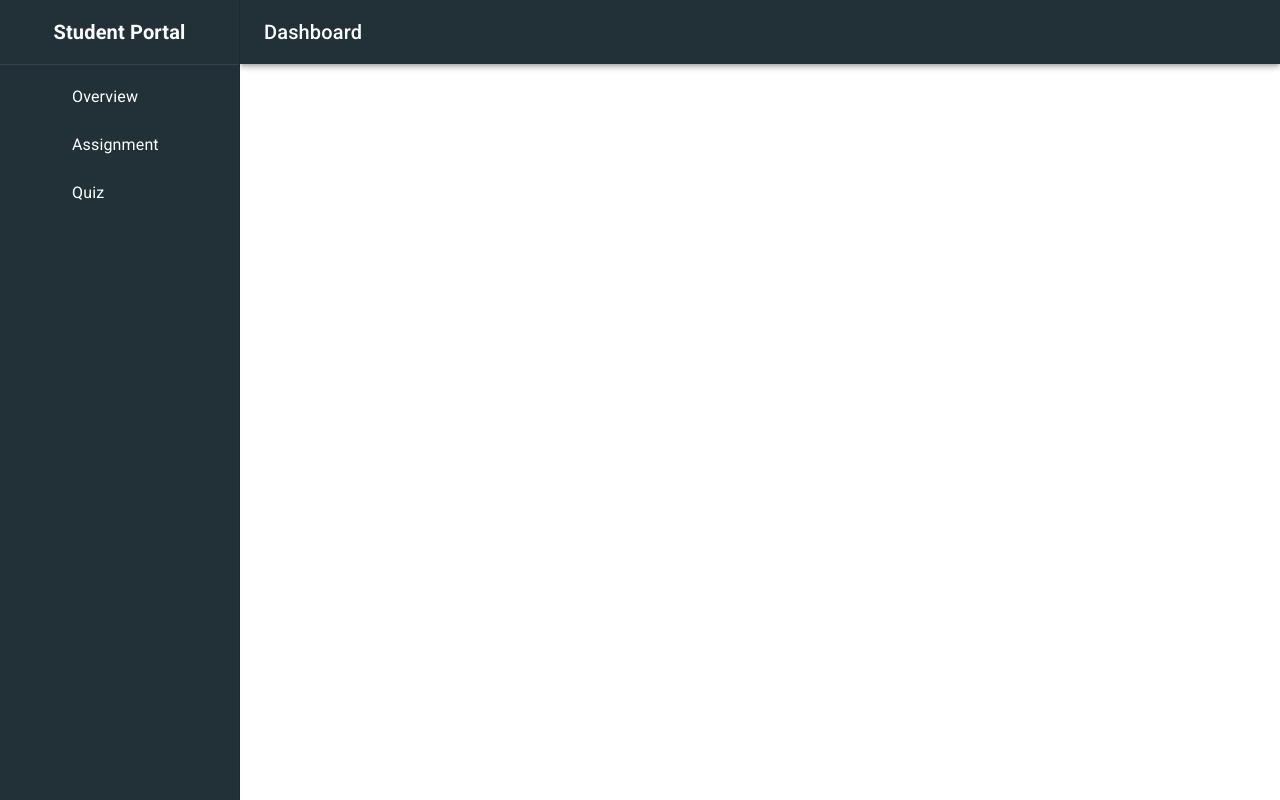
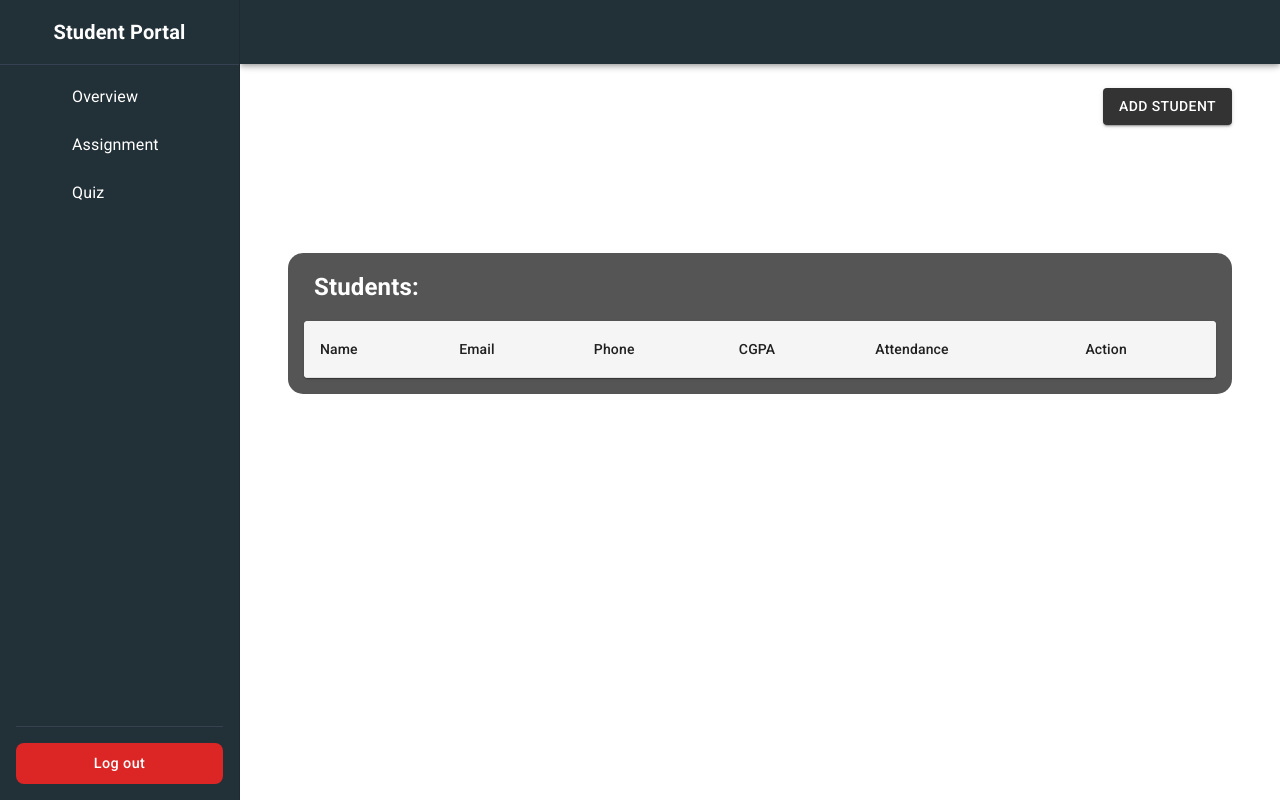
Before and after one commit to msaad973/Student-Management-System, a React (Vite) app: page / in a window 1280 px wide. Built offline with nearby package versions, Linux system fonts and the light colour scheme; some icons are missing.

Commit message:
Add a layout wrapper in the dashboard

```diff
--- a/src/App.jsx
+++ b/src/App.jsx
@@ -12,36 +12,33 @@ import { BrowserRouter, Routes, Route, useLocation } from 'react-router-dom';
 import { Provider } from 'react-redux';
 import store from './redux/store';
 import ResponsiveDrawer from './components/sideBar';
-import { Box, Toolbar } from '@mui/material';
-
-const drawerWidth = 240;
 
 function AppContent() {
   const location = useLocation();
   const showSidebar = !['/signup', '/login'].includes(location.pathname);
 
   return (
-    <Box sx={{ display: 'flex', minHeight: '100vh' }}>
-      {showSidebar && <ResponsiveDrawer />}
-      <Box
-        component="main"
-        sx={{
-          flexGrow: 1,
-          p: 3,
-          width: { xs: '100%', sm: `calc(100% - ${drawerWidth}px)` },
-          ml: { sm: showSidebar ? `${drawerWidth}px` : 0 },
-        }}
-      >
-        <Toolbar />
+    <>
+      {showSidebar ? (
+        <ResponsiveDrawer>
+          <Routes>
+            <Route path="/edituser" element={<EditUser />} />
+            <Route path="/overview" element={<ViewUser />} />
+            <Route path="/view-details" element={<ViewDetails />} />
+            <Route path="/assignment" element={<div>Assignment Page - Coming Soon</div>} />
+            <Route path="/quiz" element={<div>Quiz Page - Coming Soon</div>} />
+            <Route path="/" element={<ViewUser />} />
+            <Route path="*" element={<div style={{ textAlign: 'center', marginTop: '50px' }}>404 Page Not Found</div>} />
+          </Routes>
+        </ResponsiveDrawer>
+      ) : (
         <Routes>
           <Route path="/signup" element={<Signup />} />
           <Route path="/login" element={<Login />} />
-          <Route path="/edituser" element={<EditUser />} />
-          <Route path="/viewuser" element={<ViewUser />} />
-          <Route path="/view-details" element={<ViewDetails />} />
+          <Route path="*" element={<div style={{ textAlign: 'center', marginTop: '50px' }}>404 Page Not Found</div>} />
         </Routes>
-      </Box>
-    </Box>
+      )}
+    </>
   );
 }
 
--- a/src/components/DrawerAppBar.jsx
+++ /dev/null
@@ -1,64 +0,0 @@
-import * as React from 'react';
-import PropTypes from 'prop-types';
-import AppBar from '@mui/material/AppBar';
-import Box from '@mui/material/Box';
-import CssBaseline from '@mui/material/CssBaseline';
-import IconButton from '@mui/material/IconButton';
-import MenuIcon from '@mui/icons-material/Menu';
-import Toolbar from '@mui/material/Toolbar';
-import Button from '@mui/material/Button';
-import { useNavigate } from 'react-router-dom';
-import { signOut } from 'firebase/auth';
-import { auth } from '../firebase/config';
-
-function DrawerAppBar() {
-    const navigate = useNavigate();
-
-    const handleLogout = () => {
-        signOut(auth);
-        localStorage.removeItem('token');
-        navigate('/login');
-    };
-
-    return (
-        <Box sx={{ display: 'flex' }}>
-            <CssBaseline />
-            <AppBar component="nav" sx={{ backgroundColor: '#223037' }}>
-                <Toolbar>
-                    {/* Menu icon for mobile */}
-                    <IconButton
-                        color="inherit"
-                        aria-label="open drawer"
-                        edge="start"
-                        sx={{ mr: 2, display: { sm: 'none' } }}
-                    >
-                        <MenuIcon />
-                    </IconButton>
-
-                    {/* Spacer to push logout button to the right */}
-                    <Box sx={{ flexGrow: 1 }} />
-
-                    {/* Logout button aligned right */}
-                    <Button
-                        sx={{
-                            color: '#fff',
-                            ':hover': {
-                                backgroundColor: '#334155',
-                                color: '#fff',
-                            },
-                        }}
-                        onClick={handleLogout}
-                    >
-                        Log out
-                    </Button>
-                </Toolbar>
-            </AppBar>
-        </Box>
-    );
-}
-
-DrawerAppBar.propTypes = {
-    window: PropTypes.func,
-};
-
-export default DrawerAppBar;
--- a/src/components/sideBar.jsx
+++ b/src/components/sideBar.jsx
@@ -13,50 +13,67 @@ import {
     ListItemText,
     CssBaseline,
     Divider,
+    Button,
 } from '@mui/material';
 import MenuIcon from '@mui/icons-material/Menu';
 import DashboardIcon from '@mui/icons-material/Dashboard';
 import AssignmentIcon from '@mui/icons-material/Assignment';
 import QuizIcon from '@mui/icons-material/Quiz';
+import { useNavigate, useLocation } from 'react-router-dom';
 
 const drawerWidth = 240;
 
-function ResponsiveDrawer() {
+function ResponsiveDrawer({ children }) {
     const [mobileOpen, setMobileOpen] = React.useState(false);
+    const navigate = useNavigate();
+    const location = useLocation();
 
     const handleDrawerToggle = () => {
         setMobileOpen((prev) => !prev);
     };
 
+    const handleLogout = () => {
+        // Add your logout logic here (clear tokens, user data, etc.)
+        localStorage.removeItem('userToken'); // Example
+        navigate('/login');
+    };
+
     const menuItems = [
-        { text: 'Overview', icon: <DashboardIcon /> },
-        { text: 'Assignment', icon: <AssignmentIcon /> },
-        { text: 'Quiz', icon: <QuizIcon /> },
+        { text: 'Overview', icon: <DashboardIcon />, path: '/overview' },
+        { text: 'Assignment', icon: <AssignmentIcon />, path: '/assignment' },
+        { text: 'Quiz', icon: <QuizIcon />, path: '/quiz' },
     ];
 
+    const handleMenuItemClick = (path) => {
+        navigate(path);
+        setMobileOpen(false); // Close mobile drawer after navigation
+    };
+
     const drawerContent = (
-        <div style={{ height: '100%', backgroundColor: '#223037', color: 'white' }}>
-            <Toolbar>
+        <div style={{ height: '100%', backgroundColor: '#223037', color: 'white', display: 'flex', flexDirection: 'column' }}>
+            <Toolbar sx={{ display: 'flex', justifyContent: 'center', alignItems: 'center' }}>
                 <Typography
                     variant="h6"
                     noWrap
                     component="div"
-                    sx={{ fontWeight: 'bold', mx: 'auto' }}
+                    sx={{ fontWeight: 'bold' }}
                 >
                     Student Portal
                 </Typography>
             </Toolbar>
             <Divider sx={{ borderColor: '#374151' }} />
-            <List>
+            <List sx={{ flexGrow: 1 }}>
                 {menuItems.map((item) => (
                     <ListItem key={item.text} disablePadding>
                         <ListItemButton
                             sx={{
                                 color: 'white',
+                                backgroundColor: location.pathname === item.path ? '#344155' : 'transparent',
                                 '&:hover': {
                                     backgroundColor: '#334155',
                                 },
                             }}
+                            onClick={() => handleMenuItemClick(item.path)}
                         >
                             <ListItemIcon sx={{ color: 'white' }}>{item.icon}</ListItemIcon>
                             <ListItemText primary={<Typography>{item.text}</Typography>} />
@@ -64,6 +81,29 @@ function ResponsiveDrawer() {
                     </ListItem>
                 ))}
             </List>
+
+            {/* Fixed Logout Button at Bottom */}
+            <Box sx={{ mt: 'auto', p: 2 }}>
+                <Divider sx={{ borderColor: '#374151', mb: 2 }} />
+                <Button
+                    fullWidth
+                    sx={{
+                        color: '#fff',
+                        backgroundColor: '#dc2626',
+                        ':hover': {
+                            backgroundColor: '#b91c1c',
+                            color: '#fff',
+                        },
+                        fontSize: '0.9rem',
+                        padding: '8px 16px',
+                        borderRadius: '8px',
+                        textTransform: 'none',
+                    }}
+                    onClick={handleLogout}
+                >
+                    Log out
+                </Button>
+            </Box>
         </div>
     );
 
@@ -88,9 +128,6 @@ function ResponsiveDrawer() {
                     >
                         <MenuIcon />
                     </IconButton>
-                    <Typography variant="h6" noWrap component="div">
-                        Dashboard
-                    </Typography>
                 </Toolbar>
             </AppBar>
 
@@ -132,6 +169,19 @@ function ResponsiveDrawer() {
                     {drawerContent}
                 </Drawer>
             </Box>
+
+            {/* Main Content */}
+            <Box
+                component="main"
+                sx={{
+                    flexGrow: 1,
+                    p: 3,
+                    width: { sm: `calc(100% - ${drawerWidth}px)` },
+                }}
+            >
+                <Toolbar />
+                {children}
+            </Box>
         </Box>
     );
 }
--- a/src/pages/ViewUser.jsx
+++ b/src/pages/ViewUser.jsx
@@ -6,7 +6,6 @@ import {
 } from '@mui/material';
 import MoreVertIcon from '@mui/icons-material/MoreVert';
 import AddUserModal from '../components/AddUserModal';
-import DrawerAppBar from '../components/DrawerAppBar';
 import { useNavigate } from 'react-router-dom';
 import { useDispatch, useSelector } from 'react-redux';
 import { adduser, deleteuser } from '../redux/slices/userSlice';
@@ -21,8 +20,8 @@ function ViewUser() {
 
     const dispatch = useDispatch();
     const users = useSelector((state) => state.user);
+    const navigate = useNavigate();
 
-    const navigate = useNavigate();
     const [anchorEl, setAnchorEl] = useState(null);
     const [selectedUserIndex, setSelectedUserIndex] = useState(null);
     const openMenu = Boolean(anchorEl);
@@ -57,9 +56,8 @@ function ViewUser() {
     };
 
     return (
-        <Container>
-            <DrawerAppBar />
-            <Box sx={{ mt: 14 }}>
+        <Container maxWidth="lg">
+            <Box sx={{ mb: 3 }}>
                 <Box sx={{ display: 'flex', justifyContent: 'flex-end', mb: 2 }}>
                     <Button
                         onClick={() => setOpenDialog(true)}
@@ -82,8 +80,23 @@ function ViewUser() {
                     setNewUser={setNewUser}
                 />
 
-                <Box backgroundColor="#555" position="relative" borderRadius="15px" p={2}>
-                    <h3 style={{ fontSize: '24px', fontWeight: 'bold', marginLeft: '10px', color: '#fff' }}>Students:</h3>
+                <Box
+                    sx={{
+                        backgroundColor: "#555",
+                        borderRadius: "15px",
+                        p: 2
+                    }}
+                >
+                    <h3 style={{
+                        fontSize: '24px',
+                        fontWeight: 'bold',
+                        marginLeft: '10px',
+                        color: '#fff',
+                        marginTop: 0,
+                        marginBottom: '16px'
+                    }}>
+                        Students:
+                    </h3>
                     <TableContainer component={Paper}>
                         <Table>
                             <TableHead sx={{ backgroundColor: '#f5f5f5' }}>
```
